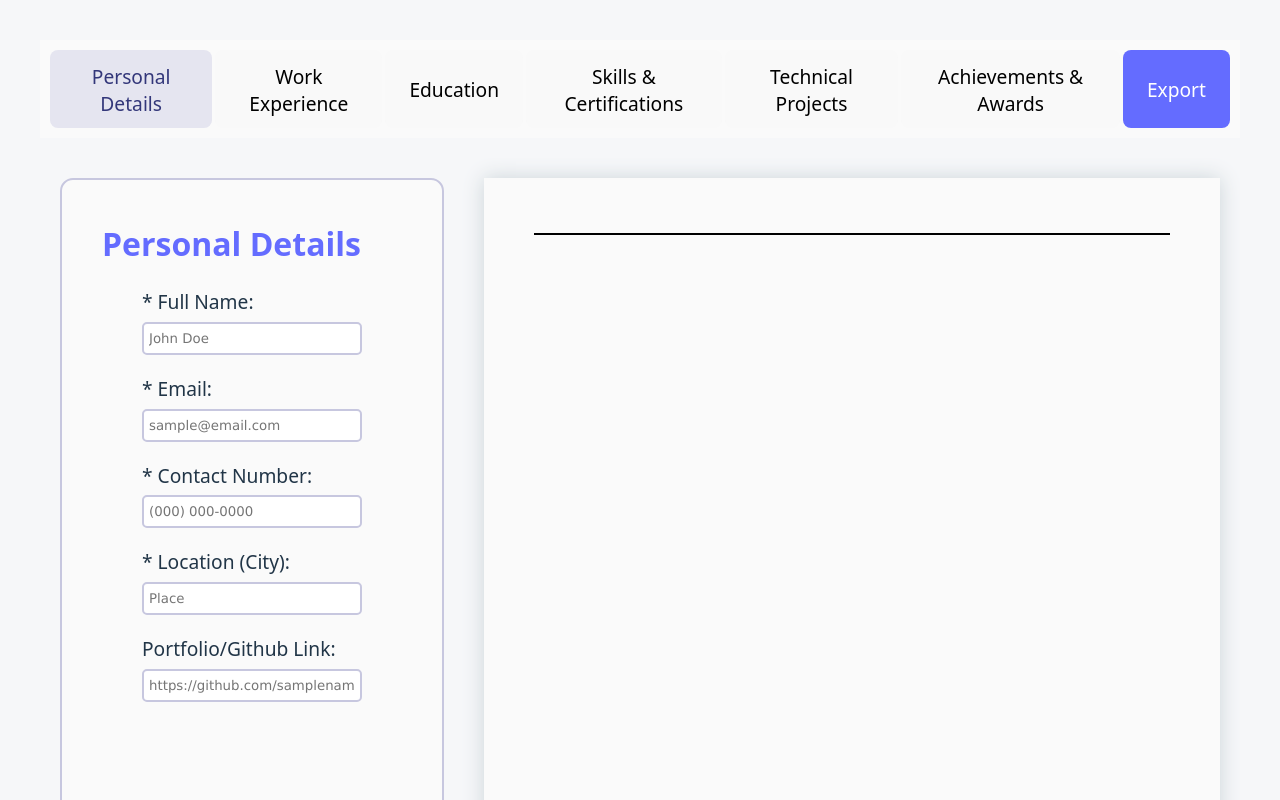
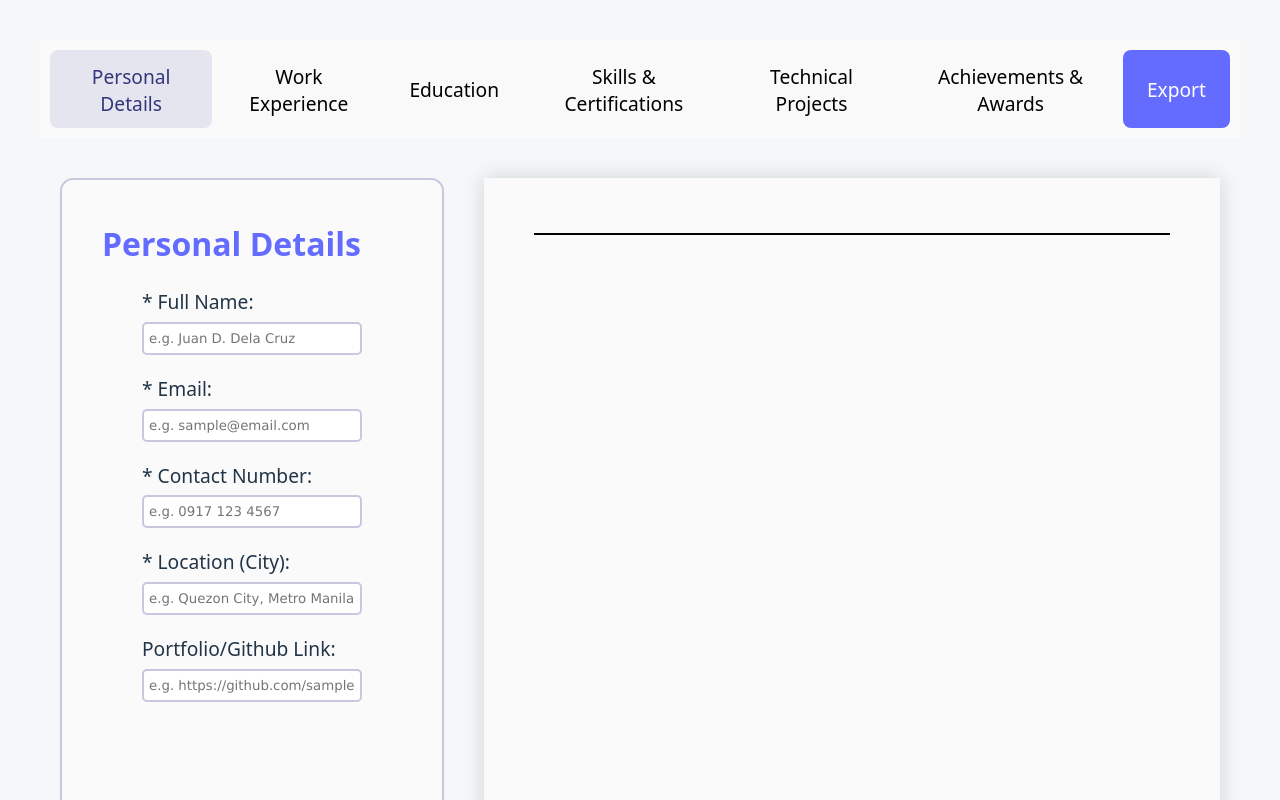
Before and after one commit to VMQ30/CVGenerator, a React (Vite) app in the folder cv-generator/: page / in a window 1280 px wide. Shown: the top 800 px of the page. Built offline with nearby package versions, Linux system fonts and the light colour scheme.

Commit message:
finalized and cleaned up the code

```diff
--- a/cv-generator/src/App.jsx
+++ b/cv-generator/src/App.jsx
@@ -77,7 +77,6 @@ export function App() {
     }
   };
 
-  // console.log(resumeData);
   return (
     <div className="resume-container">
       <Navbar
--- a/cv-generator/src/components/AchievementsAndAwards.jsx
+++ b/cv-generator/src/components/AchievementsAndAwards.jsx
@@ -125,8 +125,6 @@ function DropDown({
   const sensors = useSensors(
     useSensor(PointerSensor, { activationConstraint: { distance: 8 } }),
     useSensor(TouchSensor, {
-      // delay: 250ms allows users to scroll the drop-down without accidentally dragging.
-      // A long press (250ms) will activate the drag.
       activationConstraint: { delay: 250, tolerance: 5 },
     }),
     useSensor(KeyboardSensor, { coordinateGetter: sortableKeyboardCoordinates })
--- a/cv-generator/src/components/Education.jsx
+++ b/cv-generator/src/components/Education.jsx
@@ -1,6 +1,5 @@
 import dragIcon from "../assets/drag.svg";
 import closeIcon from "../assets/close.svg";
-import editIcon from "../assets/edit.svg";
 import hideIcon from "../assets/hide.svg";
 import unhideIcon from "../assets/unhide.svg";
 
@@ -295,7 +294,7 @@ function LevelOfEducation() {
           id="degree"
           label="* Degree/Major"
           type="text"
-          placeholder="Bachelor of Science in Information and Technology"
+          placeholder="e.g. Bachelor of Science in Information and Technology"
           required={true}
         />
       )}
@@ -353,10 +352,6 @@ function EducationList({ data, onToggleHide, deleteData }) {
         </div>
 
         <div className="experience-buttons">
-          <button className="edit">
-            <img src={editIcon} alt="edit" />
-          </button>
-
           <ToggleHideButton
             key="hide"
             isHidden={data.isHidden}
--- a/cv-generator/src/components/LiveVIew.jsx
+++ b/cv-generator/src/components/LiveVIew.jsx
@@ -203,7 +203,7 @@ function RenderTechnicalProjects({ projectsData }) {
 }
 
 function RenderAchievements({ awardsData }) {
-  if (Object.keys(awardsData).length === 0) return;
+  if (Object.keys(awardsData).length === 0) return null;
 
   return (
     <div className="resume-achievements">
@@ -217,7 +217,6 @@ function RenderAchievements({ awardsData }) {
 }
 
 export function LiveView({ resumeData }) {
-  console.log(resumeData);
   return (
     <div className="live-view-wrapper">
       <div className="live-view-page">
--- a/cv-generator/src/components/PersonalDetails.jsx
+++ b/cv-generator/src/components/PersonalDetails.jsx
@@ -31,7 +31,7 @@ export function PersonalDetails({ personalList, setPersonalList }) {
         <TextBox
           id="name"
           type="text"
-          placeholder="John Doe"
+          placeholder="e.g. Juan D. Dela Cruz"
           label="* Full Name: "
           value={currentList.name}
           onChange={handleChange}
@@ -41,7 +41,7 @@ export function PersonalDetails({ personalList, setPersonalList }) {
         <TextBox
           id="email"
           type="email"
-          placeholder="sample@email.com"
+          placeholder="e.g. sample@email.com"
           label="* Email: "
           value={currentList.email}
           onChange={handleChange}
@@ -51,7 +51,7 @@ export function PersonalDetails({ personalList, setPersonalList }) {
         <TextBox
           id="contactNumber"
           type="tel"
-          placeholder="(000) 000-0000"
+          placeholder="e.g. 0917 123 4567"
           label="* Contact Number: "
           value={currentList.contactNumber}
           onChange={handleChange}
@@ -60,7 +60,7 @@ export function PersonalDetails({ personalList, setPersonalList }) {
         <TextBox
           id="location"
           type="text"
-          placeholder="Place"
+          placeholder="e.g. Quezon City, Metro Manila"
           label="* Location (City): "
           value={currentList.location}
           onChange={handleChange}
@@ -70,7 +70,7 @@ export function PersonalDetails({ personalList, setPersonalList }) {
         <TextBox
           id="portfolio"
           type="url"
-          placeholder="https://github.com/samplename"
+          placeholder="e.g. https://github.com/samplename"
           label="Portfolio/Github Link: "
           value={currentList.portfolio}
           onChange={handleChange}
--- a/cv-generator/src/components/SkillsAndCertifications.jsx
+++ b/cv-generator/src/components/SkillsAndCertifications.jsx
@@ -125,8 +125,6 @@ function DropDown({
   const sensors = useSensors(
     useSensor(PointerSensor, { activationConstraint: { distance: 8 } }),
     useSensor(TouchSensor, {
-      // delay: 250ms allows users to scroll the drop-down without accidentally dragging.
-      // A long press (250ms) will activate the drag.
       activationConstraint: { delay: 250, tolerance: 5 },
     }),
     useSensor(KeyboardSensor, { coordinateGetter: sortableKeyboardCoordinates })
--- a/cv-generator/src/components/TechnicalProjects.jsx
+++ b/cv-generator/src/components/TechnicalProjects.jsx
@@ -1,6 +1,5 @@
 import dragIcon from "../assets/drag.svg";
 import closeIcon from "../assets/close.svg";
-import editIcon from "../assets/edit.svg";
 import hideIcon from "../assets/hide.svg";
 import unhideIcon from "../assets/unhide.svg";
 import {
@@ -142,7 +141,7 @@ export function Modal({ isOpen, onSave, onClose }) {
             id="projectLink"
             label="Project Link"
             type="url"
-            placeholder="https:github.com/projectname"
+            placeholder="e.g. https:github.com/projectname"
             required={false}
           />
 
@@ -241,10 +240,6 @@ function ProjectList({ data, onToggleHide, deleteData }) {
         </div>
 
         <div className="experience-buttons">
-          <button className="edit">
-            <img src={editIcon} alt="edit" />
-          </button>
-
           <ToggleHideButton
             key="hide"
             isHidden={data.isHidden}
@@ -294,7 +289,6 @@ export function TechnicalProjects({ projectsList, setProjectsList }) {
     ];
     setProjectsList(updatedList, "technicalProjects");
     setIsModalOpen(false);
-    console.log(updatedList);
   };
 
   function toggleHide(id) {
--- a/cv-generator/src/components/WorkExperience.jsx
+++ b/cv-generator/src/components/WorkExperience.jsx
@@ -1,6 +1,5 @@
 import dragIcon from "../assets/drag.svg";
 import closeIcon from "../assets/close.svg";
-import editIcon from "../assets/edit.svg";
 import hideIcon from "../assets/hide.svg";
 import unhideIcon from "../assets/unhide.svg";
 
@@ -271,10 +270,6 @@ function ExperienceList({ data, onToggleHide, deleteData }) {
         </div>
 
         <div className="experience-buttons">
-          <button className="edit">
-            <img src={editIcon} alt="edit" />
-          </button>
-
           <ToggleHideButton
             key="hide"
             isHidden={data.isHidden}
```
Also changed, not shown: cv-generator/src/assets/edit.svg (deleted), cv-generator/src/components/Form.jsx (deleted).
